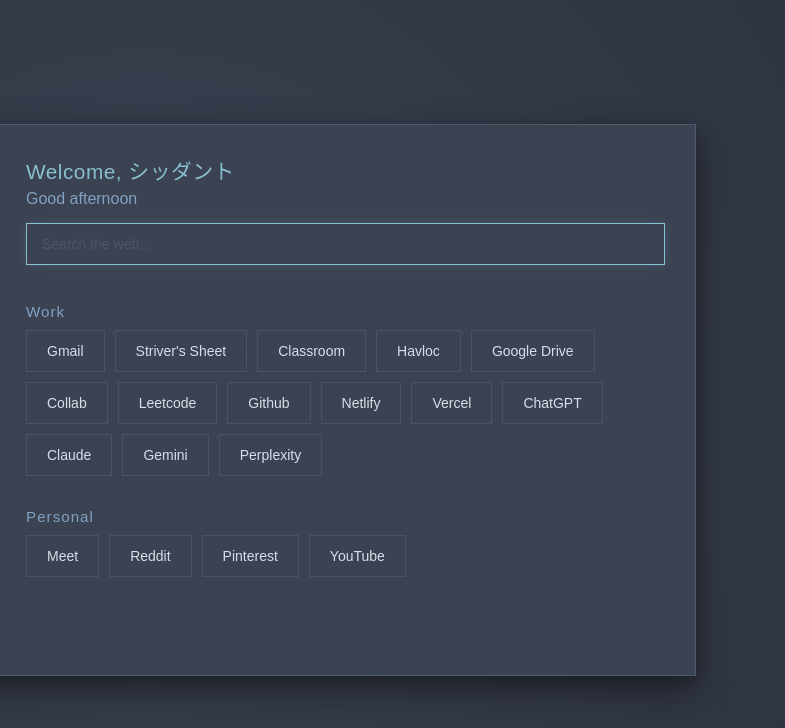
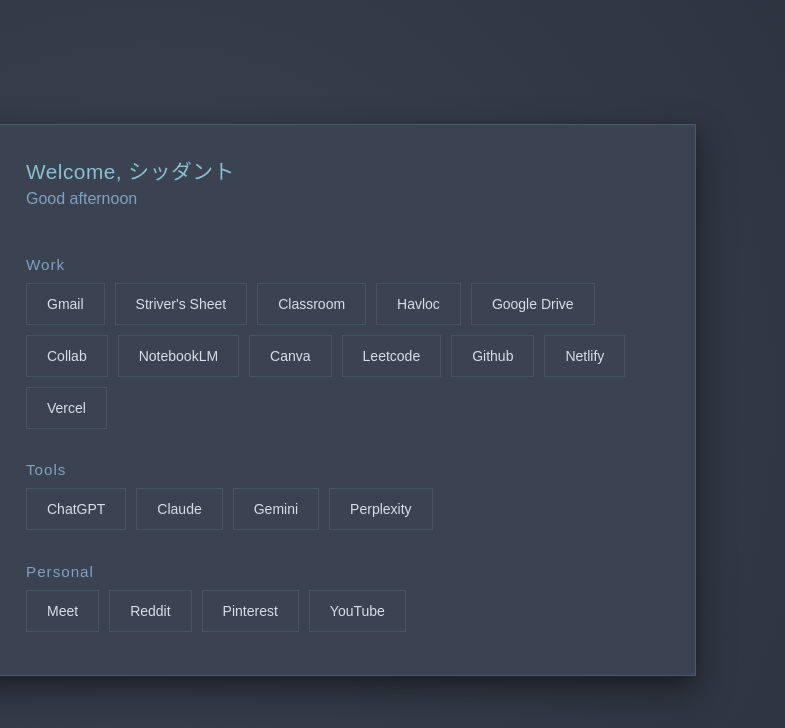
Before and after one commit to siddhantharsh/Start_up, a plain HTML site: page index.html in a window 1280 px wide. Shown: the full height of the page, 495-1280 px from the left. Drawn offline with Linux system fonts and the light colour scheme; a web font is replaced by a local one.

Commit message:
Restructure website with tools section and clean new tab links
- Added new Tools section for AI tools (ChatGPT, Claude, Gemini, Perplexity)
- Moved AI tools from Work to Tools section
- Added Canva to Work section
- All links now open in new tabs (target='_blank')
- Removed all extension-related files and folders
- Updated README without emojis and extension references
- Clean structure: Work, Tools, Personal sections

```diff
--- a/css/content.css
+++ b/css/content.css
@@ -8,7 +8,7 @@
 }
 
 .welcome-section {
-    padding-bottom: 15px;
+    padding-bottom: 35px;
 }
 
 .welcome-title {
@@ -24,36 +24,6 @@
     color: #81a1c1; /* Nord 9: Muted Blue */
     margin: 0;
     font-weight: 400;
-}
-
-/* NEW: Search Bar Styling */
-.search-section {
-    margin-bottom: 25px;
-    width: 100%;
-}
-
-#search-input {
-    width: 100%;
-    padding: 12px 15px;
-    background-color: #2e3440; /* Nord 0: Deep Dark Base */
-    border: 1px solid rgba(136, 192, 208, 0.3); /* Subtle Frost Blue Border */
-    color: #d8dee9; /* Nord 4: Snow Storm White */
-    font-family: inherit; /* Inherits Noto Sans */
-    font-size: 14px;
-    border-radius: 0; /* Sharp edges */
-    outline: none;
-    transition: all 0.3s ease;
-    box-sizing: border-box;
-}
-
-#search-input:focus {
-    border-color: #88c0d0; /* Nord 8: Bright Frost Blue */
-    box-shadow: 0 0 10px rgba(136, 192, 208, 0.15);
-    background-color: #3b4252; /* Nord 1: Lighter Dark */
-}
-
-#search-input::placeholder {
-    color: #4c566a; /* Nord 3: Greyish Blue */
 }
 
 .section-title {
--- a/index.html
+++ b/index.html
@@ -27,15 +27,15 @@
                 <p class="greeting" id="greeting-text">Note...</p>
             </section>
 
-            <section class="search-section">
-                <form id="search-form" action="https://www.google.com/search" method="get">
-                    <input type="text" name="q" id="search-input" placeholder="Search the web..." autocomplete="off" autofocus>
-                </form>
-            </section>
-
             <section class="work">
                 <h2 class="section-title">Work</h2>
                 <div class="links" id="work-links">
+                </div>
+            </section>
+
+            <section class="tools">
+                <h2 class="section-title">Tools</h2>
+                <div class="links" id="tools-links">
                 </div>
             </section>
 
--- a/js/links.js
+++ b/js/links.js
@@ -6,10 +6,14 @@
         { name: "Havloc", url: "https://app.haveloc.com/login" },
         { name: "Google Drive", url: "https://drive.google.com" },
         { name: "Collab", url: "https://colab.research.google.com/" },
+        { name: "NotebookLM", url: "https://notebooklm.google.com/" },
+        { name: "Canva", url: "https://www.canva.com/" },
         { name: "Leetcode", url: "https://leetcode.com" },
         { name: "Github", url: "https://github.com" },
         { name: "Netlify", url: "https://www.netlify.com" },
-        { name: "Vercel", url: "https://vercel.com" },
+        { name: "Vercel", url: "https://vercel.com" }
+    ],
+    tools: [
         { name: "ChatGPT", url: "https://chatgpt.com/" },
         { name: "Claude", url: "https://claude.ai" },
         { name: "Gemini", url: "https://gemini.google.com" },
@@ -31,8 +35,22 @@
             linkElement.href = link.url;
             linkElement.className = 'btn';
             linkElement.textContent = link.name;
-            linkElement.addEventListener('click', handleLinkClick);
+            linkElement.target = '_blank';
+            linkElement.rel = 'noopener noreferrer';
             workContainer.appendChild(linkElement);
+        });
+    }
+
+    const toolsContainer = document.getElementById('tools-links');
+    if (toolsContainer) {
+        linkCategories.tools.forEach(link => {
+            const linkElement = document.createElement('a');
+            linkElement.href = link.url;
+            linkElement.className = 'btn';
+            linkElement.textContent = link.name;
+            linkElement.target = '_blank';
+            linkElement.rel = 'noopener noreferrer';
+            toolsContainer.appendChild(linkElement);
         });
     }
 
@@ -43,26 +61,10 @@
             linkElement.href = link.url;
             linkElement.className = 'btn';
             linkElement.textContent = link.name;
-            linkElement.addEventListener('click', handleLinkClick);
+            linkElement.target = '_blank';
+            linkElement.rel = 'noopener noreferrer';
             personalContainer.appendChild(linkElement);
         });
-    }
-}
-
-function handleLinkClick(e) {
-    e.preventDefault();
-
-    showLoader();
-
-    setTimeout(() => {
-        window.location.href = this.href;
-    }, 300);
-}
-
-function showLoader() {
-    const loader = document.getElementById('loader');
-    if (loader) {
-        loader.classList.remove('hidden');
     }
 }
 
```
Also changed, not shown: firebase.json, 3 other files.
